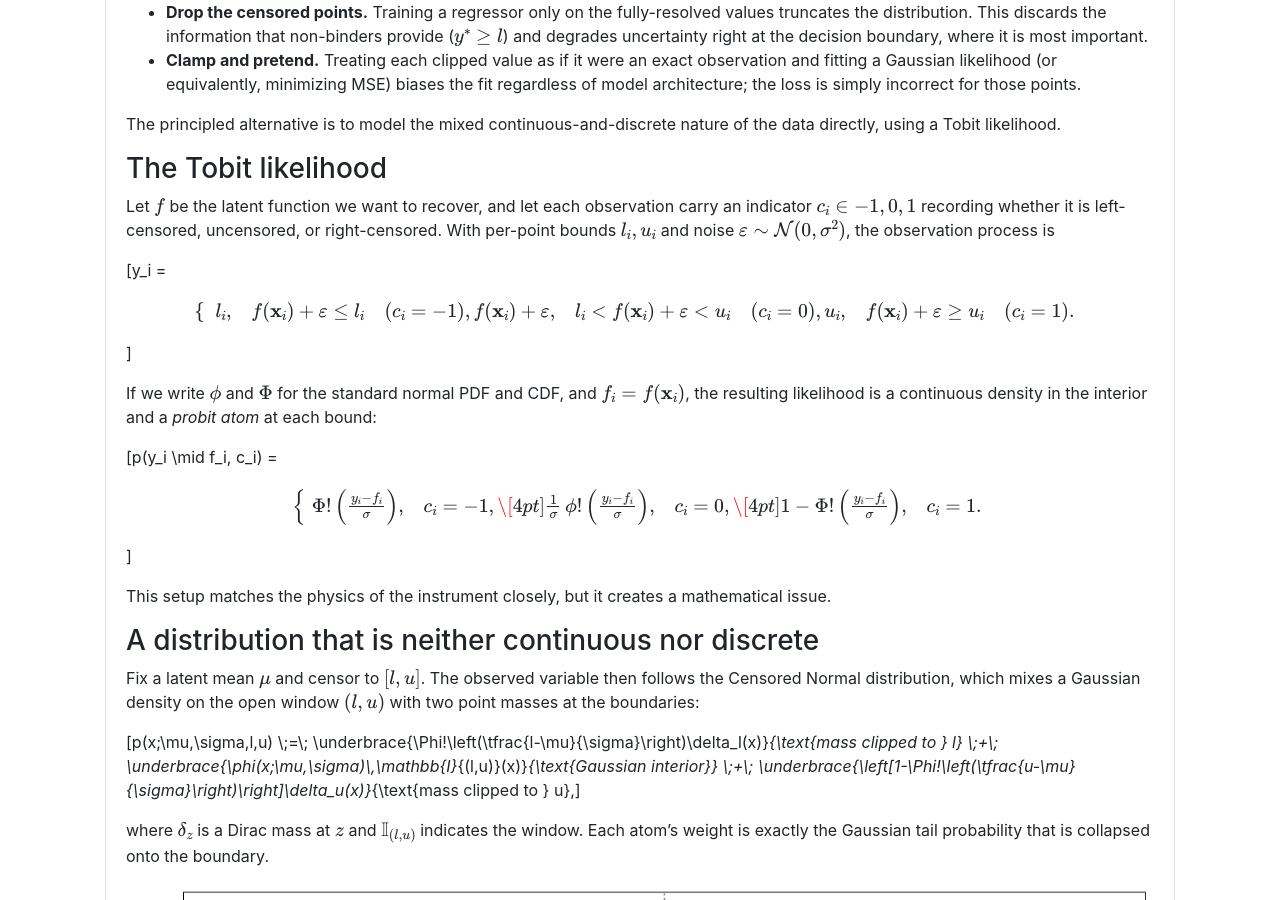
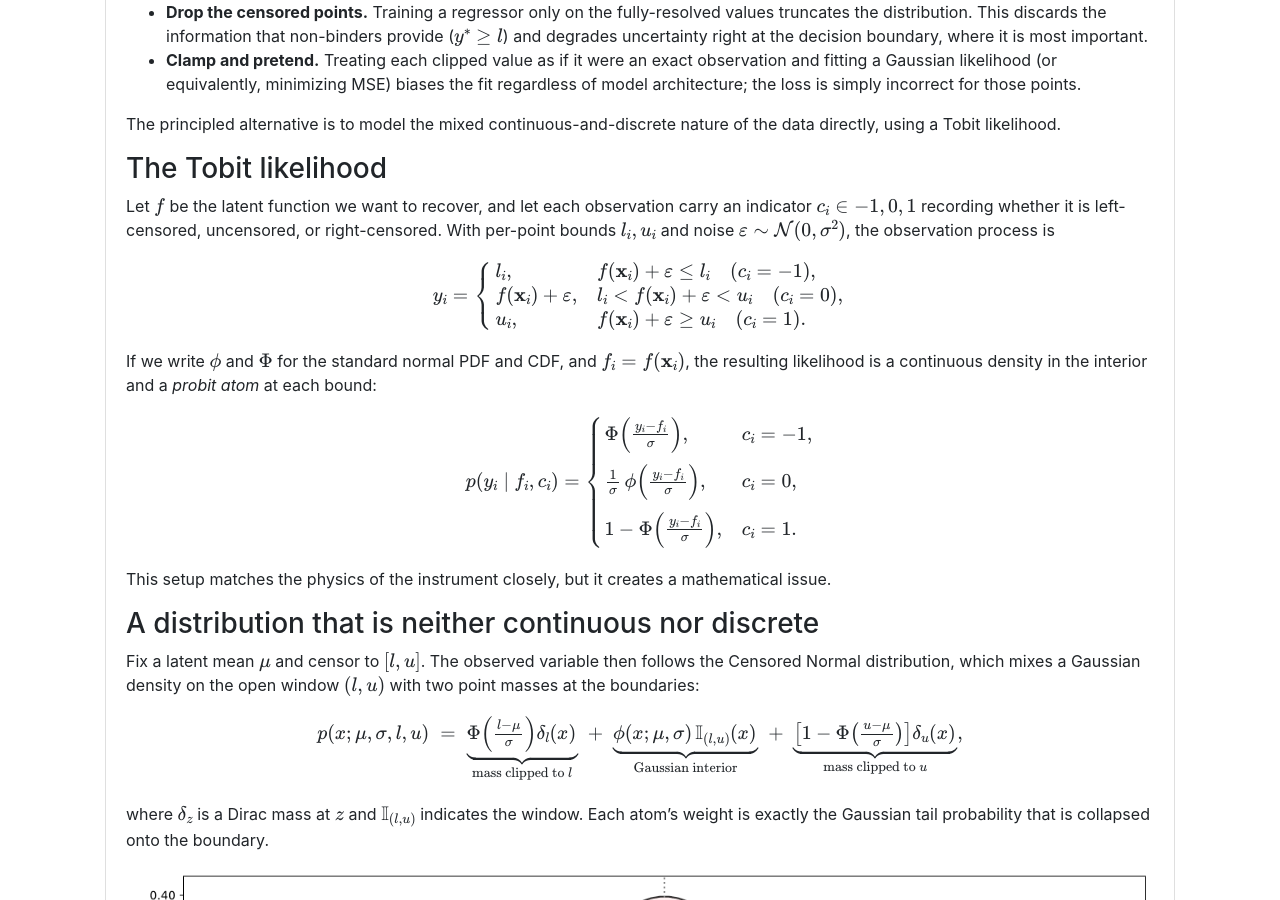
Before and after one commit to AndreaKarlova/andreakarlova.github.io, a Jekyll site: the page built from _posts/2026-08-19-handling-the-unseen.md, in a window 1280 px wide and 900 px high, scrolled down 647 px. Built offline with Jekyll 4.4.1, drawn with Linux system fonts in a browser that asks for light colours; nearby versions of some CDN libraries; some of the changed text lies outside the part shown.

Commit message:
fix: remove double markdown processing that was destroying LaTeX math
- Remove non-existent kramdown-math-mathjax gem (build failure)
- Remove '| markdownify' from post.html: Jekyll already processes markdown
  before passing content to layouts. The second pass was converting
  \\ to <br>, stripping backslashes from \[...\], and HTML-encoding
  & and <, which destroyed all display math equations.
- Changed wrapping from <p> to <div> since content contains block elements

```diff
--- a/Gemfile
+++ b/Gemfile
@@ -4,4 +4,3 @@ gem 'jekyll'                    #Needed since this is a theme for Jekyll
 gem 'jekyll-feed'
 gem 'jekyll-scholar'
 gem 'jekyll-environment-variables'
-gem 'kramdown-math-mathjax'
--- a/_layouts/post.html
+++ b/_layouts/post.html
@@ -13,7 +13,7 @@ layout: page
       {% if page.author %}
       <p><i>Written By: {{ page.author }}</i></p>
       {% endif %}
-      <p class="card-text">{{ content | markdownify }}</p>
+      <div class="card-text">{{ content }}</div>
       {% if site.comments %}
       <div id="gitalk-container"></div>
       {% endif %}
```
